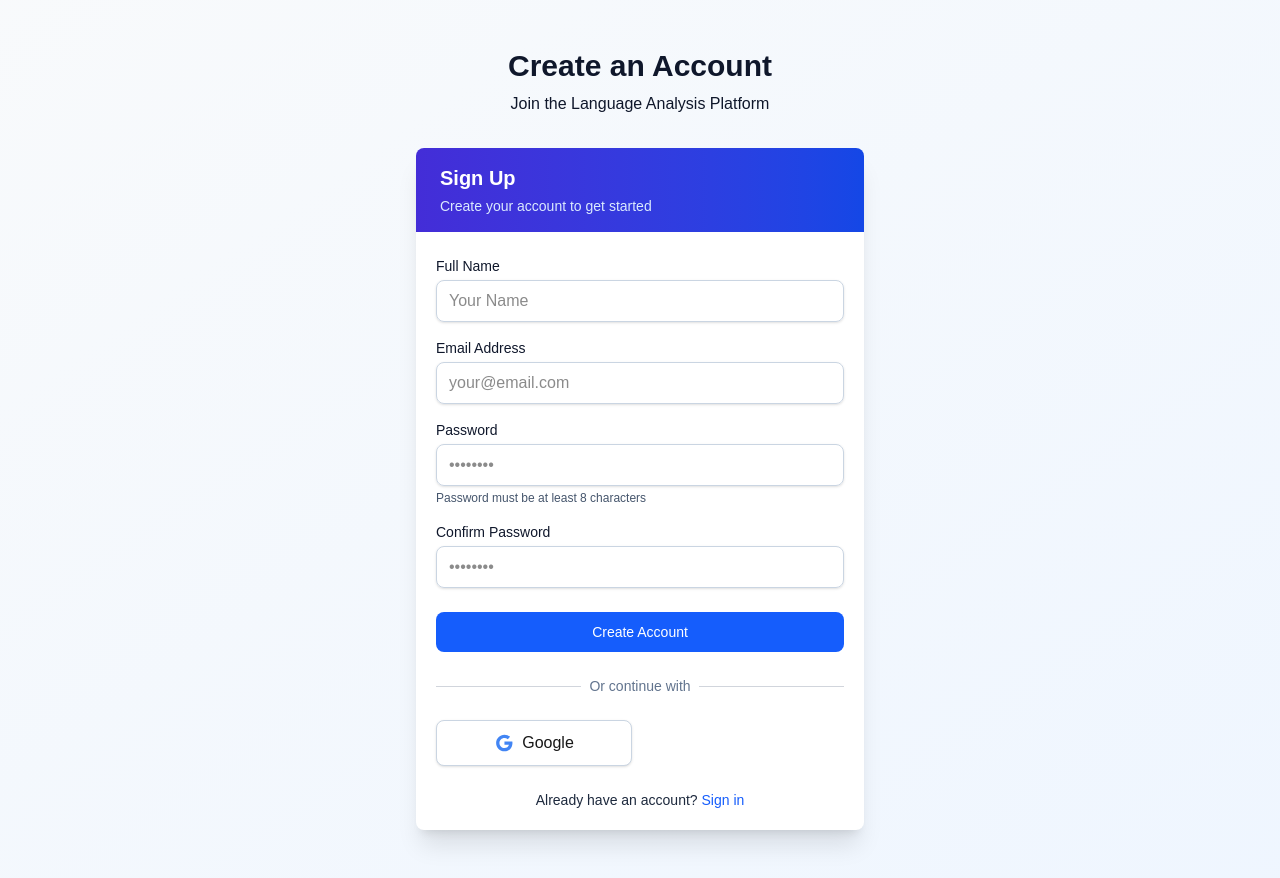
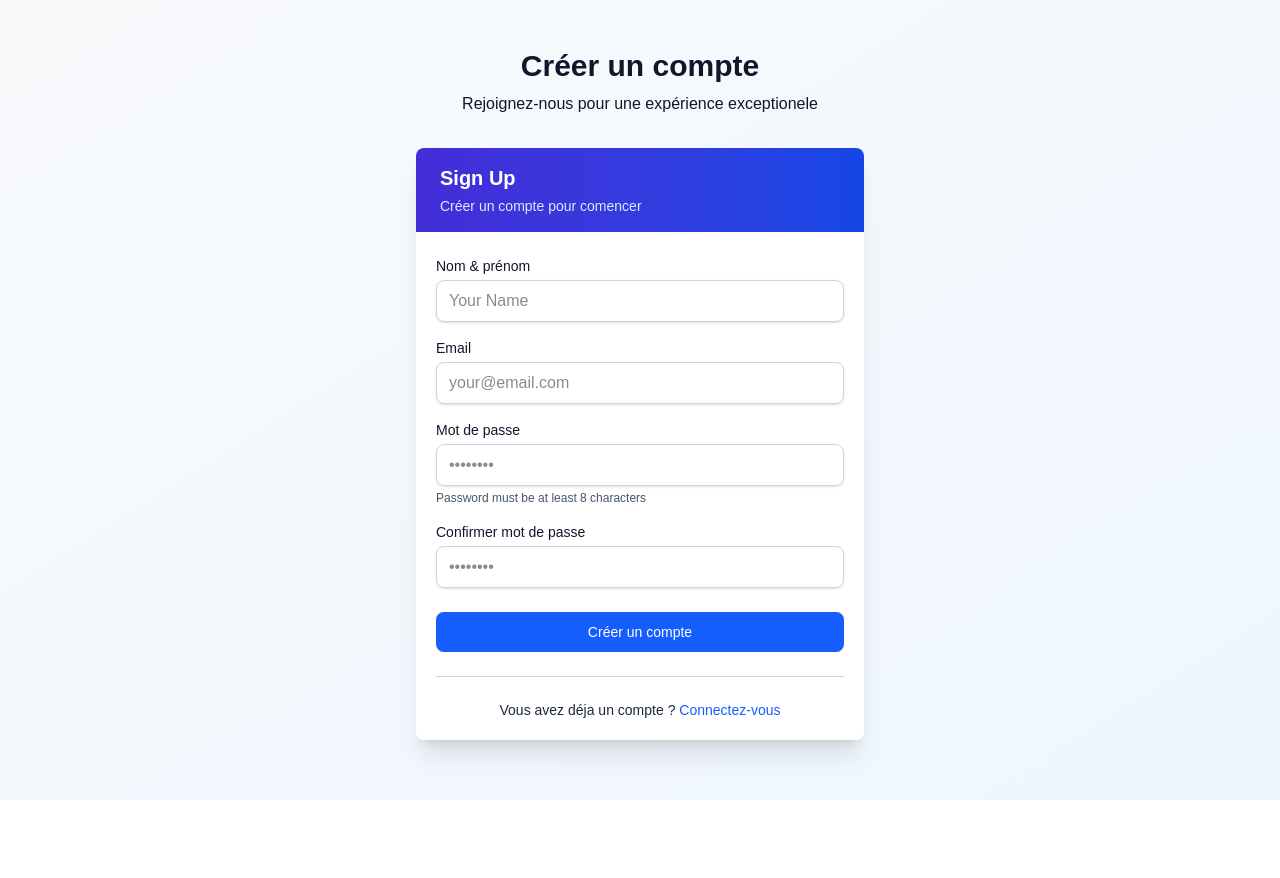
Before and after one commit to ChikhM1948/Algerian-Dress-Thurat-main, a Next.js app: page /auth/signup in a window 1280 px wide. After the commit the page ends 800 px from the top, so only its background shows below. Built offline with nearby package versions, Linux system fonts and the light colour scheme; a web font is replaced by a local one.

Commit message:
Fix problem

```diff
--- a/app/api/auth/error/route.js
+++ /dev/null
@@ -1,94 +0,0 @@
-'use client'
-
-import { useSearchParams } from 'next/navigation';
-import Link from 'next/link';
-import Layout from '../../components/layout/Layout';
-import Card from '../../components/ui/Card';
-
-export default function AuthError() {
-  const searchParams = useSearchParams();
-  const error = searchParams.get('error');
-
-  // Map error codes to user-friendly messages
-  const getErrorMessage = (errorCode) => {
-    switch (errorCode) {
-      case 'Configuration':
-        return 'There is an issue with the server configuration.';
-      case 'AccessDenied':
-        return 'You do not have permission to sign in.';
-      case 'Verification':
-        return 'The verification token has expired or has already been used.';
-      case 'OAuthSignin':
-        return 'Error in the OAuth sign-in process.';
-      case 'OAuthCallback':
-        return 'Error in the OAuth callback process.';
-      case 'OAuthCreateAccount':
-        return 'Could not create OAuth account.';
-      case 'EmailCreateAccount':
-        return 'Could not create email account.';
-      case 'Callback':
-        return 'Error in the OAuth callback.';
-      case 'OAuthAccountNotLinked':
-        return 'Email already in use with different provider.';
-      case 'EmailSignin':
-        return 'Check your email address.';
-      case 'CredentialsSignin':
-        return 'Sign in failed. Check the details you provided are correct.';
-      case 'SessionRequired':
-        return 'Please sign in to access this page.';
-      default:
-        return 'An unknown error occurred.';
-    }
-  };
-
-  const errorMessage = getErrorMessage(error);
-
-  return (
-    <Layout>
-      <div className="min-h-screen bg-gradient-to-br from-slate-50 to-blue-50 py-12">
-        <div className="container mx-auto px-4">
-          <div className="max-w-md mx-auto">
-            <Card className="shadow-xl border-0 overflow-hidden">
-              <div className="bg-gradient-to-r from-red-600 to-red-700 px-6 py-4 -mx-5 -mt-5 mb-6">
-                <h2 className="text-xl font-bold text-white">Authentication Error</h2>
-                <p className="text-red-100 text-sm mt-1">
-                  There was a problem signing you in
-                </p>
-              </div>
-
-              <div className="flex flex-col items-center justify-center mb-6">
-                <svg xmlns="http://www.w3.org/2000/svg" className="h-16 w-16 text-red-500 mb-4" fill="none" viewBox="0 0 24 24" stroke="currentColor">
-                  <path strokeLinecap="round" strokeLinejoin="round" strokeWidth={1.5} d="M12 9v2m0 4h.01m-6.938 4h13.856c1.54 0 2.502-1.667 1.732-3L13.732 4c-.77-1.333-2.694-1.333-3.464 0L3.34 16c-.77 1.333.192 3 1.732 3z" />
-                </svg>
-
-                <h3 className="text-xl font-semibold text-slate-900 mb-2">
-                  Sign In Failed
-                </h3>
-
-                <p className="text-slate-800 text-center mb-6">
-                  {errorMessage}
-                </p>
-
-                <div className="space-y-4 w-full">
-                  <Link
-                    href="/auth/signin"
-                    className="block w-full text-center px-4 py-2.5 bg-blue-600 text-white font-medium rounded-lg hover:bg-blue-700 transition-colors"
-                  >
-                    Try Again
-                  </Link>
-
-                  <Link
-                    href="/"
-                    className="block w-full text-center px-4 py-2.5 bg-white text-slate-900 font-medium rounded-lg border border-slate-300 hover:bg-slate-50 transition-colors"
-                  >
-                    Return to Home
-                  </Link>
-                </div>
-              </div>
-            </Card>
-          </div>
-        </div>
-      </div>
-    </Layout>
-  );
-}
--- a/app/auth/signin/page.js
+++ b/app/auth/signin/page.js
@@ -4,7 +4,7 @@ import { useState } from 'react';
 import { signIn } from 'next-auth/react';
 import { useRouter, useSearchParams } from 'next/navigation';
 import Link from 'next/link';
-import Layout from '../../components/layout/Layout';
+import Layout from '../../layout';
 import Button from '../../components/ui/Button';
 import Card from '../../components/ui/Card';
 
@@ -69,18 +69,16 @@ export default function SignIn() {
           <div className="max-w-md mx-auto">
             <div className="text-center mb-8">
               <h1 className="text-3xl font-extrabold text-slate-900 mb-2">
-                Sign In
+                Se Connecter
               </h1>
-              <p className="text-slate-900">
-                Access your Language Analysis Platform account
-              </p>
+
             </div>
 
             <Card className="shadow-xl border-0 overflow-hidden">
               <div className="bg-gradient-to-r from-indigo-700 to-blue-700 px-6 py-4 -mx-5 -mt-5 mb-6">
-                <h2 className="text-xl font-bold text-white">Welcome Back</h2>
+                <h2 className="text-xl font-bold text-white">Bienvenue dans Algerian Dress Thurat</h2>
                 <p className="text-blue-100 text-sm mt-1">
-                  Sign in to continue to the platform
+                Se Connecter
                 </p>
               </div>
 
@@ -104,7 +102,7 @@ export default function SignIn() {
               <form onSubmit={handleCredentialsSignIn} className="mb-6">
                 <div className="mb-4">
                   <label htmlFor="email" className="block text-sm font-medium text-slate-900 mb-1">
-                    Email Address
+                    Email
                   </label>
                   <input
                     id="email"
@@ -122,10 +120,10 @@ export default function SignIn() {
                 <div className="mb-6">
                   <div className="flex items-center justify-between">
                     <label htmlFor="password" className="block text-sm font-medium text-slate-900 mb-1">
-                      Password
+                      Mot de passe
                     </label>
                     <a href="#" className="text-sm text-blue-600 hover:text-blue-500">
-                      Forgot password?
+                      Mot de passe Oublié?
                     </a>
                   </div>
                   <input
@@ -159,44 +157,13 @@ export default function SignIn() {
                 </div>
               </div>
 
-              {/* OAuth Providers */}
-              <div className="grid grid-cols-2 gap-4 mb-6">
-                <button
-                  onClick={() => handleOAuthSignIn('google')}
-                  disabled={isLoading}
-                  className="flex items-center justify-center py-2.5 px-4 border border-slate-300 rounded-lg shadow-sm bg-white hover:bg-slate-50 transition-colors"
-                >
-                  <svg className="w-5 h-5 mr-2" viewBox="0 0 24 24">
-                    <path
-                      d="M12.545,10.239v3.821h5.445c-0.712,2.315-2.647,3.972-5.445,3.972c-3.332,0-6.033-2.701-6.033-6.032s2.701-6.032,6.033-6.032c1.498,0,2.866,0.549,3.921,1.453l2.814-2.814C17.503,2.988,15.139,2,12.545,2C7.021,2,2.543,6.477,2.543,12s4.478,10,10.002,10c8.396,0,10.249-7.85,9.426-11.748L12.545,10.239z"
-                      fill="#4285F4"
-                    />
-                  </svg>
-                  Google
-                </button>
 
-                <button
-                  onClick={() => handleOAuthSignIn('github')}
-                  disabled={isLoading}
-                  className="flex items-center justify-center py-2.5 px-4 border border-slate-300 rounded-lg shadow-sm bg-white hover:bg-slate-50 transition-colors"
-                >
-                  <svg className="w-5 h-5 mr-2" viewBox="0 0 24 24" fill="currentColor">
-                    <path
-                      fillRule="evenodd"
-                      clipRule="evenodd"
-                      d="M12 2C6.477 2 2 6.477 2 12c0 4.418 2.865 8.166 6.839 9.489.5.092.682-.217.682-.482 0-.237-.008-.866-.013-1.7-2.782.603-3.369-1.34-3.369-1.34-.454-1.156-1.11-1.462-1.11-1.462-.908-.62.069-.608.069-.608 1.003.07 1.531 1.03 1.531 1.03.892 1.529 2.341 1.087 2.91.832.092-.646.35-1.086.636-1.336-2.22-.253-4.555-1.11-4.555-4.943 0-1.091.39-1.984 1.029-2.683-.103-.253-.446-1.27.098-2.647 0 0 .84-.269 2.75 1.025A9.578 9.578 0 0112 6.836c.85.004 1.705.115 2.504.337 1.909-1.294 2.747-1.025 2.747-1.025.546 1.377.203 2.394.1 2.647.64.699 1.028 1.592 1.028 2.683 0 3.842-2.339 4.687-4.566 4.935.359.309.678.919.678 1.852 0 1.336-.012 2.415-.012 2.743 0 .267.18.578.688.48C19.138 20.161 22 16.416 22 12c0-5.523-4.477-10-10-10z"
-                    />
-                  </svg>
-                  GitHub
-                </button>
-              </div>
 
               {/* Sign Up Link */}
               <div className="text-center text-sm">
-                <span className="text-slate-800">Don't have an account?</span>{' '}
+                <span className="text-slate-800">Inscrivez-vous si vous n'avez pas de compte ?</span>{' '}
                 <Link href="/auth/signup" className="font-medium text-blue-600 hover:text-blue-500">
-                  Sign up
-                </Link>
+Inscrivez-vous                </Link>
               </div>
             </Card>
           </div>
--- a/app/auth/signup/page.js
+++ b/app/auth/signup/page.js
@@ -96,10 +96,10 @@ export default function SignUp() {
           <div className="max-w-md mx-auto">
             <div className="text-center mb-8">
               <h1 className="text-3xl font-extrabold text-slate-900 mb-2">
-                Create an Account
+                Créer un compte
               </h1>
               <p className="text-slate-900">
-                Join the Language Analysis Platform
+                Rejoignez-nous pour une expérience exceptionele
               </p>
             </div>
 
@@ -107,7 +107,7 @@ export default function SignUp() {
               <div className="bg-gradient-to-r from-indigo-700 to-blue-700 px-6 py-4 -mx-5 -mt-5 mb-6">
                 <h2 className="text-xl font-bold text-white">Sign Up</h2>
                 <p className="text-blue-100 text-sm mt-1">
-                  Create your account to get started
+                  Créer un compte pour comencer
                 </p>
               </div>
 
@@ -125,7 +125,7 @@ export default function SignUp() {
               <form onSubmit={handleSubmit} className="mb-6">
                 <div className="mb-4">
                   <label htmlFor="name" className="block text-sm font-medium text-slate-900 mb-1">
-                    Full Name
+                   Nom & prénom
                   </label>
                   <input
                     id="name"
@@ -142,7 +142,7 @@ export default function SignUp() {
 
                 <div className="mb-4">
                   <label htmlFor="email" className="block text-sm font-medium text-slate-900 mb-1">
-                    Email Address
+                    Email
                   </label>
                   <input
                     id="email"
@@ -159,7 +159,7 @@ export default function SignUp() {
 
                 <div className="mb-4">
                   <label htmlFor="password" className="block text-sm font-medium text-slate-900 mb-1">
-                    Password
+                    Mot de passe
                   </label>
                   <input
                     id="password"
@@ -179,7 +179,7 @@ export default function SignUp() {
 
                 <div className="mb-6">
                   <label htmlFor="confirmPassword" className="block text-sm font-medium text-slate-900 mb-1">
-                    Confirm Password
+                    Confirmer mot de passe
                   </label>
                   <input
                     id="confirmPassword"
@@ -199,7 +199,7 @@ export default function SignUp() {
                   loading={isLoading}
                   className="w-full py-2.5"
                 >
-                  Create Account
+                  Créer un compte
                 </Button>
               </form>
 
@@ -208,34 +208,17 @@ export default function SignUp() {
                   <div className="w-full border-t border-gray-300"></div>
                 </div>
                 <div className="relative flex justify-center text-sm">
-                  <span className="px-2 bg-white text-slate-500">Or continue with</span>
                 </div>
               </div>
 
               {/* OAuth Providers */}
-              <div className="grid grid-cols-2 gap-4 mb-6">
-                <button
-                  onClick={() => handleOAuthSignIn('google')}
-                  disabled={isLoading}
-                  className="flex items-center justify-center py-2.5 px-4 border border-slate-300 rounded-lg shadow-sm bg-white hover:bg-slate-50 transition-colors"
-                >
-                  <svg className="w-5 h-5 mr-2" viewBox="0 0 24 24">
-                    <path
-                      d="M12.545,10.239v3.821h5.445c-0.712,2.315-2.647,3.972-5.445,3.972c-3.332,0-6.033-2.701-6.033-6.032s2.701-6.032,6.033-6.032c1.498,0,2.866,0.549,3.921,1.453l2.814-2.814C17.503,2.988,15.139,2,12.545,2C7.021,2,2.543,6.477,2.543,12s4.478,10,10.002,10c8.396,0,10.249-7.85,9.426-11.748L12.545,10.239z"
-                      fill="#4285F4"
-                    />
-                  </svg>
-                  Google
-                </button>
 
-
-              </div>
 
               {/* Sign In Link */}
               <div className="text-center text-sm">
-                <span className="text-slate-800">Already have an account?</span>{' '}
+                <span className="text-slate-800">Vous avez déja un compte ?</span>{' '}
                 <Link href="/auth/signin" className="font-medium text-blue-600 hover:text-blue-500">
-                  Sign in
+                  Connectez-vous
                 </Link>
               </div>
             </Card>
```
